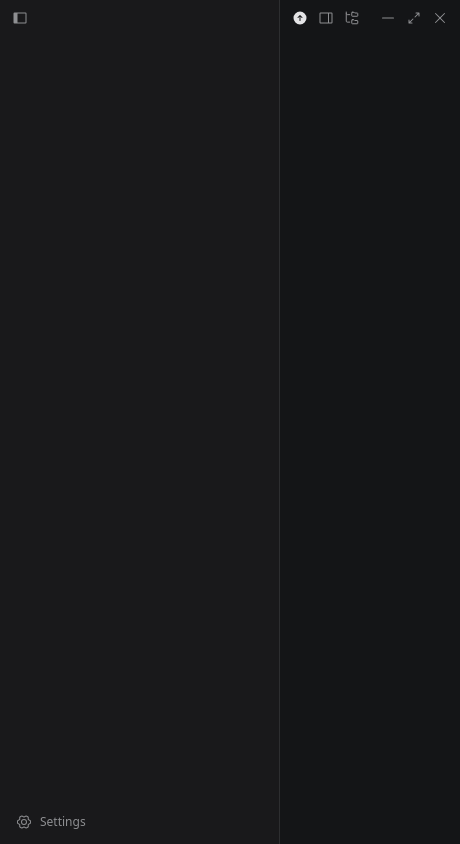
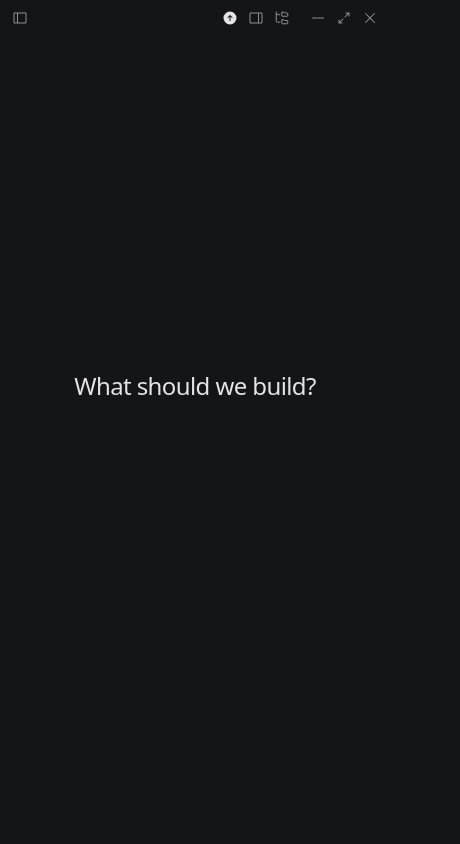
Before and after one commit to ChillWoW/hive, a React (Vite) app: page / in a window 390 px wide. Shown: the whole page, 460 px wide, since content can reach past the window. Built offline with nearby package versions, Linux system fonts and the light colour scheme.

Commit message:
feat: add main view and panel width system

```diff
--- a/src/App.tsx
+++ b/src/App.tsx
@@ -1,3 +1,4 @@
+import { ChatView } from "@/features/chat";
 import { SettingsModal, useSettingsRuntime } from "@/features/settings";
 import { useFontRuntime } from "@/features/fonts/useFontRuntime";
 import { useThemeRuntime } from "@/features/theme/useThemeRuntime";
@@ -17,7 +18,9 @@ export function App() {
         <div className="relative flex h-screen bg-bg text-text">
             <TopBar />
             <Sidebar />
-            <main className="min-w-0 flex-1 pt-9" />
+            <main className="flex min-w-0 flex-1 flex-col overflow-hidden pt-9">
+                <ChatView />
+            </main>
             <RightSidebar />
             <FilePanel />
             <SettingsModal />
--- /dev/null
+++ b/src/features/chat/ChatView.tsx
@@ -0,0 +1,47 @@
+import type { ReactNode } from "react";
+import { cn } from "@/lib/cn";
+
+/**
+ * The column the transcript and the composer share: centred, at most
+ * `max-w-3xl`, inside the pane's `px-6`. Beside open panels it narrows with
+ * the main column, which the layout keeps at least `MAIN_MIN_WIDTH` wide.
+ */
+export const laneClassName = "mx-auto w-full max-w-3xl";
+
+/**
+ * The main pane: the active chat's transcript with the composer under it,
+ * or, before a chat's first prompt, the composer centred under a heading.
+ * Only the new-chat view exists until chats do.
+ */
+export function ChatView() {
+    return (
+        <div className="relative flex h-full w-full flex-col items-center justify-center pb-16">
+            <h1 className="mb-8 text-center text-2xl font-medium tracking-tight text-text">
+                What should we build?
+            </h1>
+            <div className="w-full">
+                <Bottom />
+            </div>
+        </div>
+    );
+}
+
+/** Under the transcript (or the heading): the composer, to come. */
+function Bottom({ className, children }: { className?: string; children?: ReactNode }) {
+    return (
+        <div className="shrink-0 px-6 pb-3">
+            <div className={cn(laneClassName, className)}>{children}</div>
+        </div>
+    );
+}
+
+/** The transcript's scroller: messages down the lane, its scrollbar kept clear of it. */
+export function TranscriptScroller({ children }: { children?: ReactNode }) {
+    return (
+        <div className="relative flex min-h-0 flex-1 flex-col">
+            <div className="min-h-0 flex-1 overflow-y-auto px-6 [scrollbar-gutter:stable_both-edges]">
+                <div className={cn(laneClassName, "flex flex-col gap-5 py-6")}>{children}</div>
+            </div>
+        </div>
+    );
+}
--- /dev/null
+++ b/src/features/chat/index.ts
@@ -0,0 +1 @@
+export { ChatView, laneClassName, TranscriptScroller } from "./ChatView";
--- a/src/layout/SidePanel.tsx
+++ b/src/layout/SidePanel.tsx
@@ -2,21 +2,17 @@ import { useRef, useState, type ReactNode } from "react";
 import { cn } from "@/lib/cn";
 import {
     edgeOf,
-    getPanelWidth,
-    getShownWidth,
-    MAIN_MIN_WIDTH,
+    getPanelLayout,
     PANEL_WIDTHS,
-    PANELS,
     useLayoutStore,
-    usePanelContentWidth,
-    usePanelOpen,
-    usePanelWidth,
+    usePanelLayout,
     type Panel
 } from "./store";
 
 /**
- * A column beside the main one. It closes by sliding its width to 0; the
- * content keeps its own width meanwhile, so it's uncovered rather than
+ * A column beside the main one, as wide as the layout gives it (see
+ * `panelLayout`). It closes, or hides for room, by sliding its width to 0;
+ * the content keeps its last width meanwhile, so it's uncovered rather than
  * reflowed. Dragging its inner edge resizes it; a double-click there resets
  * it. The top bar overlays its first 36px.
  */
@@ -29,11 +25,14 @@ export function SidePanel({
     label: string;
     children?: ReactNode;
 }) {
-    const open = usePanelOpen(panel);
-    const contentWidth = usePanelContentWidth(panel);
+    const layout = usePanelLayout();
+    const open = layout.visible[panel];
+    const width = layout.widths[panel];
     const resizing = useLayoutStore((s) => s.resizing);
-    const width = usePanelWidth(panel);
     const edge = edgeOf(panel);
+    // The last shown width, kept while it slides closed.
+    const [contentWidth, setContentWidth] = useState(width);
+    if (width > 0 && width !== contentWidth) setContentWidth(width);
 
     return (
         <aside
@@ -61,13 +60,13 @@ export function SidePanel({
 }
 
 /** The shown width of the panels between `panel` and its window edge. */
-const outerWidth = (panel: Panel) => (panel === "right" ? getShownWidth("files") : 0);
+const outerWidth = (panel: Panel) => (panel === "right" ? getPanelLayout().widths.files : 0);
 
 /** A panel's inner edge: drag to resize, double-click to reset. */
 function ResizeHandle({ panel, label }: { panel: Panel; label: string }) {
     // This edge's own drag; the store's `resizing` is shared by every edge.
     const [dragging, setDragging] = useState(false);
-    const { setWidth, setResizing } = useLayoutStore.getState();
+    const { setWidth, setResizing, touch } = useLayoutStore.getState();
     // Where the pointer grabbed, relative to the edge, so the edge doesn't jump to it.
     const grab = useRef(0);
     const edge = edgeOf(panel);
@@ -90,17 +89,15 @@ function ResizeHandle({ panel, label }: { panel: Panel; label: string }) {
                 if (event.button !== 0) return;
                 event.preventDefault();
                 event.currentTarget.setPointerCapture(event.pointerId);
-                grab.current = reach(event.clientX) - getPanelWidth(panel);
+                grab.current = reach(event.clientX) - getPanelLayout().widths[panel];
+                // The panel being dragged keeps its width; the others give way.
+                touch(panel);
                 drag(true);
             }}
             onPointerMove={(event) => {
                 if (!dragging) return;
-                const others = PANELS.filter((p) => p !== panel).reduce(
-                    (sum, p) => sum + getShownWidth(p),
-                    0
-                );
-                const room = window.innerWidth - others - MAIN_MIN_WIDTH;
-                setWidth(panel, Math.min(reach(event.clientX) - grab.current, room));
+                const max = getPanelLayout().dragMax[panel];
+                setWidth(panel, Math.min(reach(event.clientX) - grab.current, max));
             }}
             onPointerUp={stop}
             onPointerCancel={stop}
--- a/src/layout/TopBar.tsx
+++ b/src/layout/TopBar.tsx
@@ -4,7 +4,7 @@ import { useShortcut } from "@/keybindings";
 import { isMac } from "@/lib/platform";
 import { FolderTreeIcon, IconButton } from "@/ui";
 import { cn } from "@/lib/cn";
-import { useLayoutStore, usePanelOpen, usePanelWidth } from "./store";
+import { useLayoutStore, usePanelLayout } from "./store";
 import { useWindowState } from "./useWindowState";
 import { WindowControls } from "./WindowControls";
 
@@ -23,10 +23,11 @@ const MAC_TRAFFIC_LIGHTS = "w-[72px]";
  */
 export function TopBar() {
     const { fullscreen } = useWindowState();
-    const sidebarOpen = usePanelOpen("left");
-    const rightOpen = usePanelOpen("right");
-    const filesOpen = usePanelOpen("files");
-    const sidebarWidth = usePanelWidth("left");
+    const { visible, widths } = usePanelLayout();
+    const sidebarOpen = visible.left;
+    const rightOpen = visible.right;
+    const filesOpen = visible.files;
+    const sidebarWidth = widths.left;
     const resizing = useLayoutStore((s) => s.resizing);
     const toggle = useLayoutStore((s) => s.toggle);
     const toggleSidebar = () => toggle("left");
--- a/src/layout/index.ts
+++ b/src/layout/index.ts
@@ -1,7 +1,7 @@
 export { FilePanel } from "./FilePanel";
 export { RightSidebar } from "./RightSidebar";
 export { Sidebar } from "./Sidebar";
-export { useLayoutStore, usePanelOpen, usePanelWidth, type Panel } from "./store";
+export { useLayoutStore, usePanelLayout, usePanelShown, usePanelWidth, type Panel } from "./store";
 export { TopBar } from "./TopBar";
 export { WindowControls, WINDOW_CONTROLS_WIDTH } from "./WindowControls";
 export { useWindowState } from "./useWindowState";
--- a/src/layout/store.ts
+++ b/src/layout/store.ts
@@ -1,5 +1,7 @@
+import { useMemo, useSyncExternalStore } from "react";
 import { create } from "zustand";
 import { createJSONStorage, persist } from "zustand/middleware";
+import { useShallow } from "zustand/react/shallow";
 
 /**
  * A column beside the main one: the sidebar on the left; the right sidebar,
@@ -19,12 +21,16 @@ export const PANEL_WIDTHS: Record<Panel, { min: number; max: number; default: nu
     files: { min: 220, max: 440, default: 286 }
 };
 
-/** A drag never squeezes the main column narrower than this. */
+/** The main column never gets narrower than this beside shown panels. */
 export const MAIN_MIN_WIDTH = 300;
+/** Panels shrink toward their minimums before the main column gets narrower than this. */
+export const MAIN_COMFORT_WIDTH = 560;
+
+const clamp = (value: number, min: number, max: number) => Math.min(Math.max(value, min), max);
 
 const clampWidth = (panel: Panel, width: number) => {
     const { min, max } = PANEL_WIDTHS[panel];
-    return Math.round(Math.min(Math.max(width, min), max));
+    return Math.round(clamp(width, min, max));
 };
 
 const OPEN_KEY = { left: "sidebarOpen", right: "rightSidebarOpen", files: "filesOpen" } as const;
@@ -38,31 +44,115 @@ type LayoutState = {
     sidebarOpen: boolean;
     rightSidebarOpen: boolean;
     filesOpen: boolean;
-    /** Widths while open. */
+    /** Preferred widths; what's shown can be less while the window is narrow. */
     sidebarWidth: number;
     rightSidebarWidth: number;
     filesWidth: number;
+    /**
+     * When each panel was last opened or resized. Short of room, the least
+     * recently used gives up width first, then hides.
+     */
+    usedAt: Record<Panel, number>;
     /** An edge is being dragged: widths follow the pointer, unanimated. */
     resizing: boolean;
+    /** Opens or closes a panel; one open but hidden for room is brought back instead. */
     toggle: (panel: Panel) => void;
     /** Clamped to the panel's min and max. */
     setWidth: (panel: Panel, width: number) => void;
+    /** Marks a panel the most recently used, so it's the last to give way. */
+    touch: (panel: Panel) => void;
     setResizing: (resizing: boolean) => void;
 };
+
+type FitInput = Pick<LayoutState, (typeof OPEN_KEY)[Panel] | (typeof WIDTH_KEY)[Panel] | "usedAt">;
+
+/** Open panels, least recently used first. */
+const byUse = (panels: Panel[], state: FitInput) =>
+    [...panels].sort((a, b) => state.usedAt[a] - state.usedAt[b]);
+
+/**
+ * Which open panels the window has room for: while the main column's and the
+ * panels' minimums don't fit, the least recently used hides. A hidden panel
+ * stays open and comes back once there's room.
+ */
+export function fitPanels(viewport: number, state: FitInput): Record<Panel, boolean> {
+    const visible = {
+        left: state.sidebarOpen,
+        right: state.rightSidebarOpen,
+        files: state.filesOpen
+    };
+    for (;;) {
+        const open = PANELS.filter((p) => visible[p]);
+        const minimum = open.reduce((sum, p) => sum + PANEL_WIDTHS[p].min, MAIN_MIN_WIDTH);
+        if (minimum <= viewport || open.length === 0) return visible;
+        visible[byUse(open, state)[0]] = false;
+    }
+}
+
+export type PanelLayout = {
+    visible: Record<Panel, boolean>;
+    /** Shown widths: 0 while closed or hidden for room. */
+    widths: Record<Panel, number>;
+    /** How wide a drag may make each panel right now. */
+    dragMax: Record<Panel, number>;
+};
+
+/**
+ * Each shown panel's width: its preference, unless the main column would go
+ * under its comfortable width. Then panels give way, least recently used
+ * first, down to their minimums; past that the main column shrinks to its own.
+ */
+export function panelLayout(viewport: number, state: FitInput): PanelLayout {
+    const visible = fitPanels(viewport, state);
+    const shown = PANELS.filter((p) => visible[p]);
+    const minimums = shown.reduce((sum, p) => sum + PANEL_WIDTHS[p].min, 0);
+    const main = clamp(viewport - minimums, MAIN_MIN_WIDTH, MAIN_COMFORT_WIDTH);
+
+    const widths: Record<Panel, number> = { left: 0, right: 0, files: 0 };
+    for (const p of shown) widths[p] = clampWidth(p, state[WIDTH_KEY[p]]);
+    let excess = shown.reduce((sum, p) => sum + widths[p], 0) - (viewport - main);
+    for (const p of byUse(shown, state)) {
+        if (excess <= 0) break;
+        const cut = Math.min(excess, widths[p] - PANEL_WIDTHS[p].min);
+        widths[p] -= cut;
+        excess -= cut;
+    }
+
+    const dragMax: Record<Panel, number> = { left: 0, right: 0, files: 0 };
+    for (const p of shown) {
+        const others = shown
+            .filter((o) => o !== p)
+            .reduce((sum, o) => sum + PANEL_WIDTHS[o].min, 0);
+        dragMax[p] = Math.max(
+            PANEL_WIDTHS[p].min,
+            Math.min(PANEL_WIDTHS[p].max, viewport - main - others)
+        );
+    }
+    return { visible, widths, dragMax };
+}
 
 /** Which panels are open and how wide; persisted per device. */
 export const useLayoutStore = create<LayoutState>()(
     persist(
-        (set) => ({
+        (set, get) => ({
             sidebarOpen: true,
             rightSidebarOpen: false,
             filesOpen: false,
             sidebarWidth: PANEL_WIDTHS.left.default,
             rightSidebarWidth: PANEL_WIDTHS.right.default,
             filesWidth: PANEL_WIDTHS.files.default,
+            usedAt: { left: 0, right: 0, files: 0 },
             resizing: false,
-            toggle: (panel) => set((s) => ({ [OPEN_KEY[panel]]: !s[OPEN_KEY[panel]] })),
+            toggle: (panel) => {
+                const state = get();
+                const shown = state[OPEN_KEY[panel]] && fitPanels(window.innerWidth, state)[panel];
+                set({
+                    [OPEN_KEY[panel]]: !shown,
+                    ...(!shown && { usedAt: { ...state.usedAt, [panel]: Date.now() } })
+                });
+            },
             setWidth: (panel, width) => set({ [WIDTH_KEY[panel]]: clampWidth(panel, width) }),
+            touch: (panel) => set((s) => ({ usedAt: { ...s.usedAt, [panel]: Date.now() } })),
             setResizing: (resizing) => set({ resizing })
         }),
         {
@@ -74,7 +164,8 @@ export const useLayoutStore = create<LayoutState>()(
                 filesOpen: s.filesOpen,
                 sidebarWidth: s.sidebarWidth,
                 rightSidebarWidth: s.rightSidebarWidth,
-                filesWidth: s.filesWidth
+                filesWidth: s.filesWidth,
+                usedAt: s.usedAt
             }),
             // A saved width from before the limits changed snaps into them.
             merge: (saved, current) => {
@@ -83,23 +174,45 @@ export const useLayoutStore = create<LayoutState>()(
                     ...merged,
                     sidebarWidth: clampWidth("left", merged.sidebarWidth),
                     rightSidebarWidth: clampWidth("right", merged.rightSidebarWidth),
-                    filesWidth: clampWidth("files", merged.filesWidth)
+                    filesWidth: clampWidth("files", merged.filesWidth),
+                    usedAt: { ...current.usedAt, ...merged.usedAt }
                 };
             }
         }
     )
 );
 
-export const isPanelOpen = (panel: Panel) => useLayoutStore.getState()[OPEN_KEY[panel]];
 export const getPanelWidth = (panel: Panel) => useLayoutStore.getState()[WIDTH_KEY[panel]];
-/** A panel's shown width right now: 0 while closed. */
-export const getShownWidth = (panel: Panel) => (isPanelOpen(panel) ? getPanelWidth(panel) : 0);
 
-export const usePanelOpen = (panel: Panel) => useLayoutStore((s) => s[OPEN_KEY[panel]]);
+/** The layout for the window's width right now, outside React. */
+export const getPanelLayout = () => panelLayout(window.innerWidth, useLayoutStore.getState());
 
-/** A panel's width while open, even while closed. */
-export const usePanelContentWidth = (panel: Panel) => useLayoutStore((s) => s[WIDTH_KEY[panel]]);
+const subscribeResize = (onChange: () => void) => {
+    window.addEventListener("resize", onChange);
+    return () => window.removeEventListener("resize", onChange);
+};
 
-/** A panel's shown width: 0 while closed. */
-export const usePanelWidth = (panel: Panel) =>
-    useLayoutStore((s) => (s[OPEN_KEY[panel]] ? s[WIDTH_KEY[panel]] : 0));
+const useViewportWidth = () => useSyncExternalStore(subscribeResize, () => window.innerWidth);
+
+/** The panels shown and their widths, for the window's current width. */
+export function usePanelLayout(): PanelLayout {
+    const viewport = useViewportWidth();
+    const state = useLayoutStore(
+        useShallow((s) => ({
+            sidebarOpen: s.sidebarOpen,
+            rightSidebarOpen: s.rightSidebarOpen,
+            filesOpen: s.filesOpen,
+            sidebarWidth: s.sidebarWidth,
+            rightSidebarWidth: s.rightSidebarWidth,
+            filesWidth: s.filesWidth,
+            usedAt: s.usedAt
+        }))
+    );
+    return useMemo(() => panelLayout(viewport, state), [viewport, state]);
+}
+
+/** A panel is open and has room to show. */
+export const usePanelShown = (panel: Panel) => usePanelLayout().visible[panel];
+
+/** A panel's shown width: 0 while closed or hidden for room. */
+export const usePanelWidth = (panel: Panel) => usePanelLayout().widths[panel];
```
